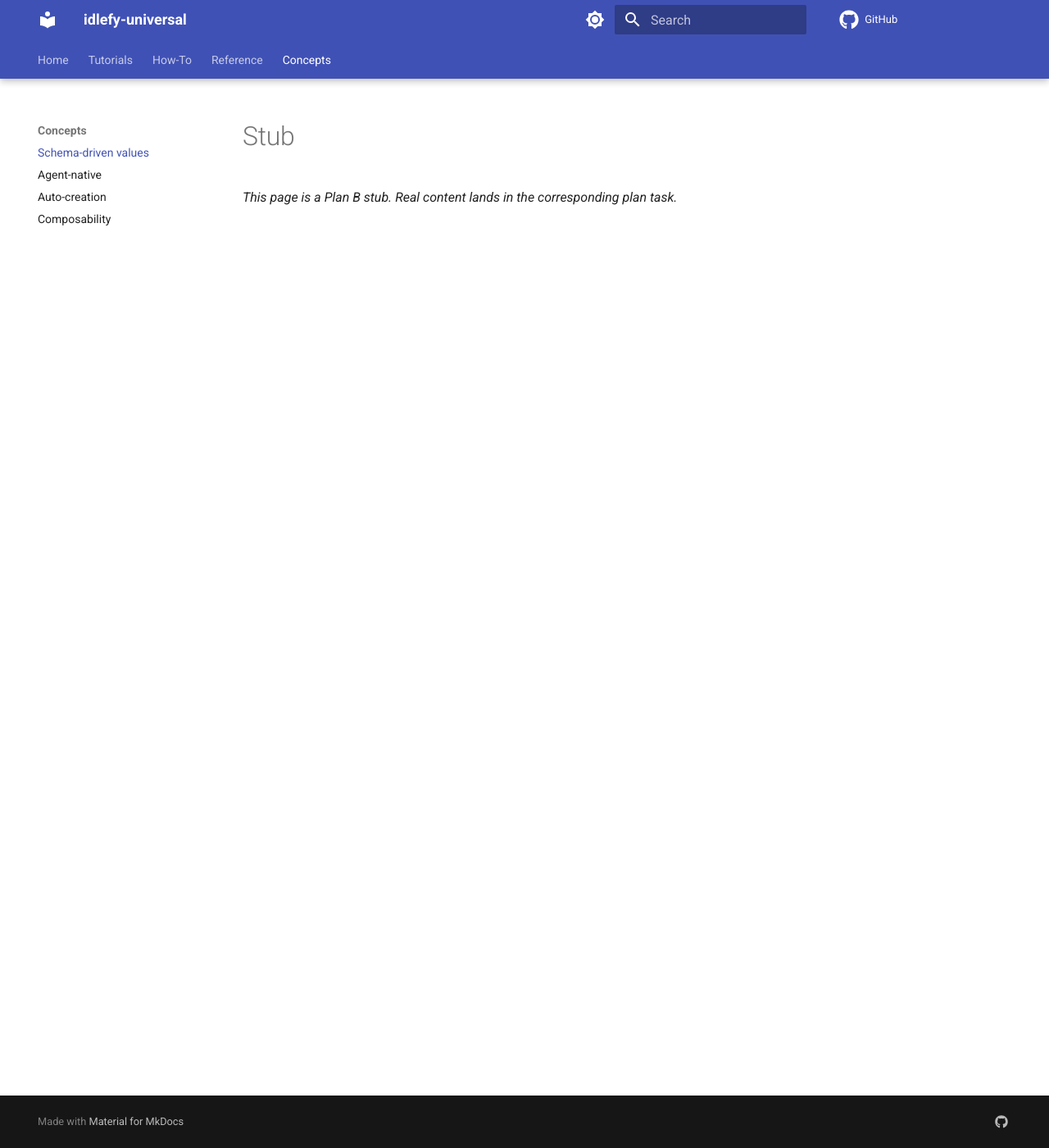
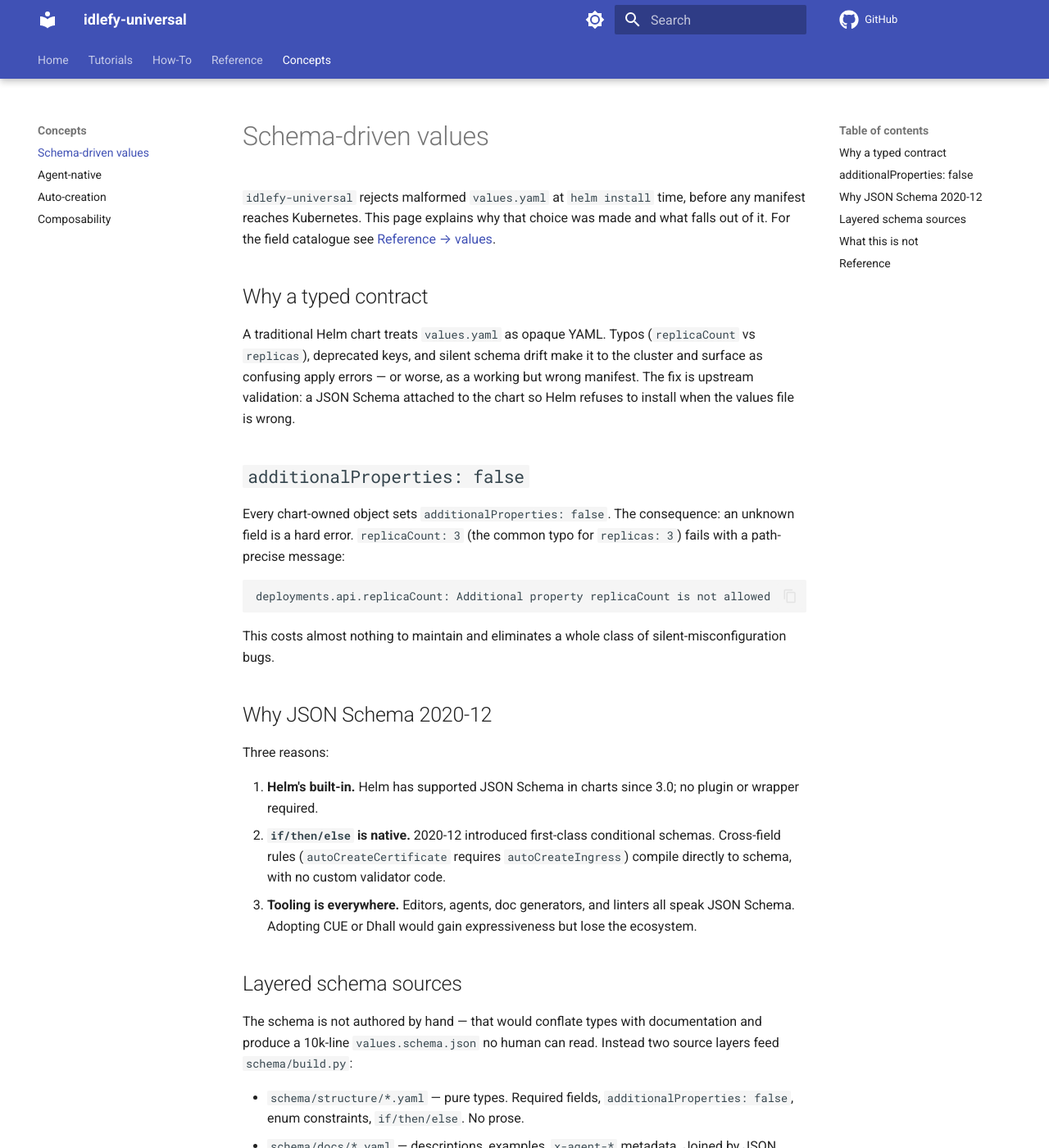
Before and after one commit to idlefy/idlefy-universal, an MkDocs documentation site: the page built from docs/concepts/schema-driven-values.md, in a window 1280 px wide and 1400 px high. Shown: the whole window at 82% size. Built offline with MkDocs 1.6.1 and Material for MkDocs 9.7.7, drawn with Linux system fonts in a browser that asks for light colours; comment, search, counter and statistics services are not loaded; some of the changed text lies outside the part shown.

Commit message:
docs(concepts): schema-driven values rationale
Co-Authored-By: Claude Opus 4.7 <noreply@anthropic.com>

````diff
--- a/docs/concepts/schema-driven-values.md
+++ b/docs/concepts/schema-driven-values.md
@@ -1,3 +1,82 @@
-# Stub
+# Schema-driven values
 
-_This page is a Plan B stub. Real content lands in the corresponding plan task._
+`idlefy-universal` rejects malformed `values.yaml` at `helm install`
+time, before any manifest reaches Kubernetes. This page explains why
+that choice was made and what falls out of it. For the field catalogue
+see [Reference → values](../reference/values.md).
+
+## Why a typed contract
+
+A traditional Helm chart treats `values.yaml` as opaque YAML. Typos
+(`replicaCount` vs `replicas`), deprecated keys, and silent schema
+drift make it to the cluster and surface as confusing apply errors —
+or worse, as a working but wrong manifest. The fix is upstream
+validation: a JSON Schema attached to the chart so Helm refuses to
+install when the values file is wrong.
+
+## `additionalProperties: false`
+
+Every chart-owned object sets `additionalProperties: false`. The
+consequence: an unknown field is a hard error. `replicaCount: 3` (the
+common typo for `replicas: 3`) fails with a path-precise message:
+
+```
+deployments.api.replicaCount: Additional property replicaCount is not allowed
+```
+
+This costs almost nothing to maintain and eliminates a whole class of
+silent-misconfiguration bugs.
+
+## Why JSON Schema 2020-12
+
+Three reasons:
+
+1. **Helm's built-in.** Helm has supported JSON Schema in charts since
+   3.0; no plugin or wrapper required.
+2. **`if/then/else` is native.** 2020-12 introduced first-class
+   conditional schemas. Cross-field rules (`autoCreateCertificate`
+   requires `autoCreateIngress`) compile directly to schema, with no
+   custom validator code.
+3. **Tooling is everywhere.** Editors, agents, doc generators, and
+   linters all speak JSON Schema. Adopting CUE or Dhall would gain
+   expressiveness but lose the ecosystem.
+
+## Layered schema sources
+
+The schema is not authored by hand — that would conflate types with
+documentation and produce a 10k-line `values.schema.json` no human can
+read. Instead two source layers feed `schema/build.py`:
+
+- `schema/structure/*.yaml` — pure types. Required fields,
+  `additionalProperties: false`, enum constraints, `if/then/else`. No
+  prose.
+- `schema/docs/*.yaml` — descriptions, examples, `x-agent-*` metadata.
+  Joined by JSON Pointer at build time.
+
+`schema/build.py` merges them, lints (no orphan docs without types, no
+types without docs), and emits three artefacts:
+
+```
+schema/structure/*.yaml  ┐
+schema/docs/*.yaml       ├──> values.schema.json (Helm consumes)
+                         ├──> agent-index.json  (agents consume)
+                         └──> docs/reference/values.md (humans consume)
+```
+
+A CI gate (`.github/workflows/schema.yaml`) re-runs the build and fails
+if any of the three artefacts drift from the committed version.
+
+## What this is not
+
+- **Not a substitute for Kubernetes admission control.** The schema
+  checks the *chart input*. Admission controllers (PodSecurity, OPA,
+  Kyverno) check the *resulting manifests*. Both layers are
+  complementary; neither is sufficient alone.
+- **Not a runtime validator.** Once `helm install` succeeds, the chart
+  has no further say in what happens to the live resources.
+
+## Reference
+
+- [`values.md`](../reference/values.md) — the catalogue
+- [`agent-metadata`](../reference/agent-metadata.md) — the agent shape
+- [`validation`](../reference/validation.md) — cross-field rules listing
````
